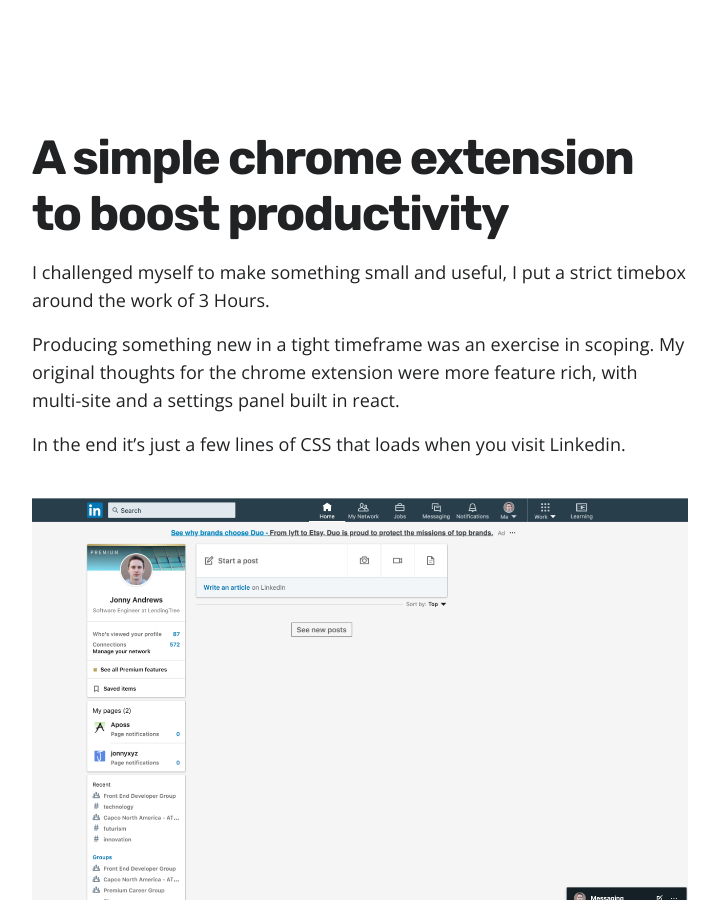
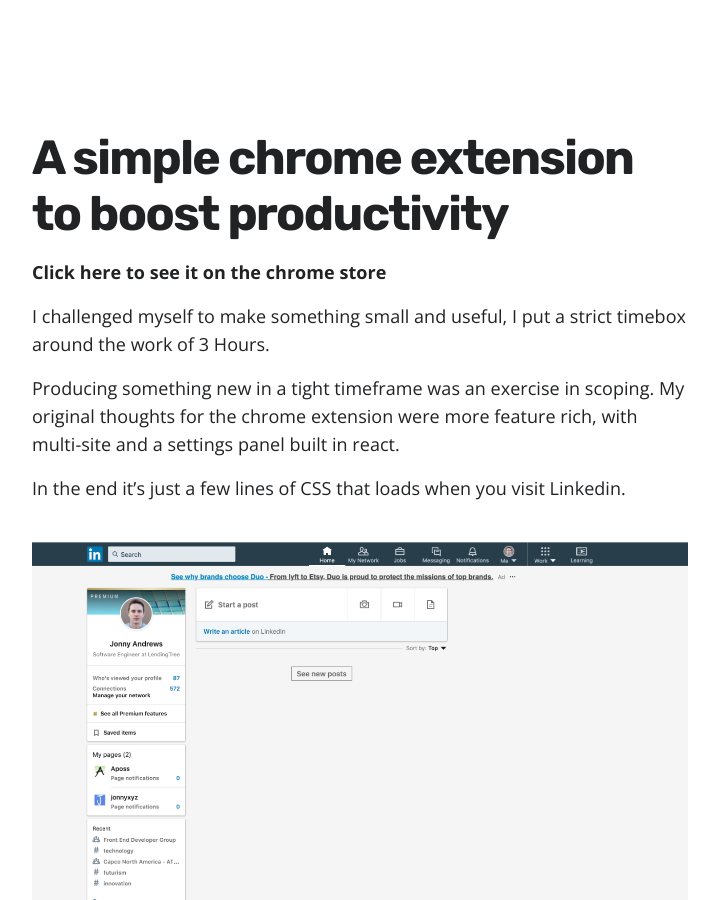
Before and after one commit to jonathanandrewsuk/jonathanandrewsuk.github.io, a Jekyll site: the page built from _posts/2019-11-15-no-feed-linkedin.md, in a window 1280 px wide and 900 px high, scrolled down 1410 px. Shown: the whole window, without its empty margins (38-757 px from the left). Built offline with Jekyll 4.4.1, drawn with Linux system fonts in a browser that asks for light colours; nearby versions of some CDN libraries.

Commit message:
Update 2019-11-15-no-feed-linkedin.md

```diff
--- a/_posts/2019-11-15-no-feed-linkedin.md
+++ b/_posts/2019-11-15-no-feed-linkedin.md
@@ -6,6 +6,8 @@
 description: Removing the LinkedIn newsfeed with a chrome extension
 ---
 ## A simple chrome extension to boost productivity
+
+[Click here to see it on the chrome store](https://chrome.google.com/webstore/detail/no-feed-linkedin/fhjdnnefemijiadjmmafafonjoicedhd "Chrome Store Link")
 
 I challenged myself to make something small and useful, I put a strict timebox around the work of 3 Hours.
 
```
